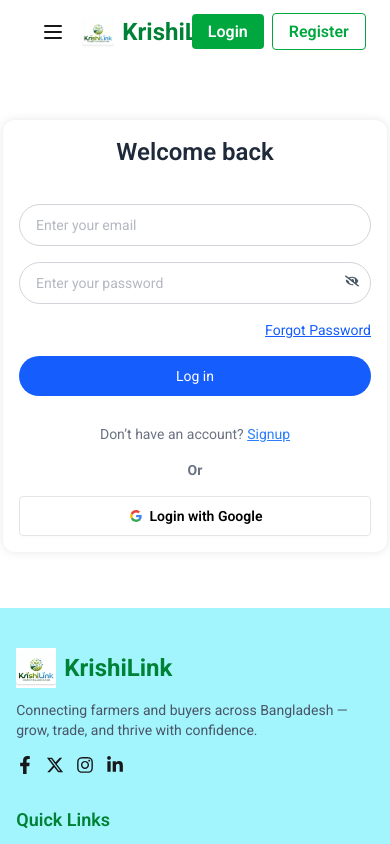
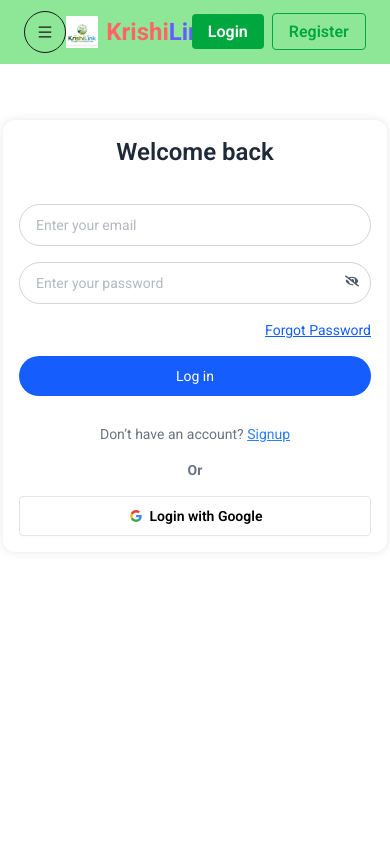
Before and after one commit to asifemran890/KrishiLink-A10-Frontend, a React (Vite) app: page /login in a window 390 px wide. Shown: the top 844 px of the page. Built offline with nearby package versions, Linux system fonts and the light colour scheme; no server answers.

Commit message:
navber update

```diff
--- a/src/layout/MainlayOut.jsx
+++ b/src/layout/MainlayOut.jsx
@@ -9,7 +9,7 @@
       <header className="sticky top-0 z-50">
         <Header />
       </header>
-      <section>
+      <section className=" min-h-[calc(100vh-68px)]">
         <Outlet></Outlet>
       </section>
       <footer className="bg-cyan-200">
--- a/src/shared/Header.jsx
+++ b/src/shared/Header.jsx
@@ -1,12 +1,12 @@
-import React, { useContext } from "react";
+import React, { useContext, useState } from "react";
 import { Link, NavLink, useNavigate } from "react-router";
 import Logo from "../assets/logo.png";
 import { AuthContext } from "../context/AuthContext";
 import { IoExitOutline, IoHome } from "react-icons/io5";
 import { CgProfile } from "react-icons/cg";
+import { AiOutlineCloseSquare, AiOutlineMenu } from "react-icons/ai";
 
 import { toast } from "react-toastify";
-
 
 const Header = () => {
   const { user, singOutUser } = useContext(AuthContext);
@@ -20,7 +20,7 @@
       })
       .catch((error) => console.log(error));
   };
-
+  const [isOpen, setIsOpen] = useState(false);
   const links = (
     <>
       <li>
@@ -28,7 +28,7 @@
           to="/"
           className={({ isActive }) =>
             `flex items-center gap-1 ${
-              isActive ? "text-green-600 font-semibold" : ""
+              isActive ? "text-fuchsia-500 font-bold" : ""
             }`
           }
         >
@@ -40,7 +40,7 @@
           to="/all-crops"
           className={({ isActive }) =>
             `flex items-center gap-1 ${
-              isActive ? "text-green-600 font-semibold" : ""
+              isActive ? "text-fuchsia-500 font-bold" : ""
             }`
           }
         >
@@ -55,7 +55,7 @@
               to="/add-crops"
               className={({ isActive }) =>
                 `flex items-center gap-1 ${
-                  isActive ? "text-green-600 font-semibold" : ""
+                  isActive ? "text-fuchsia-500 font-bold" : ""
                 }`
               }
             >
@@ -67,7 +67,7 @@
               to="/my-posts"
               className={({ isActive }) =>
                 `flex items-center gap-1 ${
-                  isActive ? "text-green-600 font-semibold" : ""
+                  isActive ? "text-fuchsia-500 font-bold" : ""
                 }`
               }
             >
@@ -79,7 +79,7 @@
               to="/my-interests"
               className={({ isActive }) =>
                 `flex items-center gap-1 ${
-                  isActive ? "text-green-600 font-semibold" : ""
+                  isActive ? "text-fuchsia-500 font-bold" : ""
                 }`
               }
             >
@@ -92,29 +92,16 @@
   );
 
   return (
-    <div className="w-11/12 mx-auto navbar bg-base-100 ">
+    <div className="bg-[#8ee797]">
+      <div className="w-11/12 mx-auto navbar  ">
         <div className="navbar-start">
           {/* Mobile Dropdown */}
           <div className="dropdown">
             <button
-            tabIndex={0}
-            role="button"
-            className="btn btn-ghost lg:hidden"
+              onClick={() => setIsOpen(!isOpen)}
+              className="p-3 border rounded-full lg:hidden sm:hidden hover:shadow-md"
             >
-            <svg
-              xmlns="http://www.w3.org/2000/svg"
-              className="h-6 w-6"
-              fill="none"
-              viewBox="0 0 24 24"
-              stroke="currentColor"
-            >
-              <path
-                strokeLinecap="round"
-                strokeLinejoin="round"
-                strokeWidth="2"
-                d="M4 6h16M4 12h16M4 18h16"
-              />
-            </svg>
+              {isOpen ? <AiOutlineCloseSquare /> : <AiOutlineMenu />}
             </button>
             <ul
               tabIndex={0}
@@ -127,7 +114,9 @@
           {/* Logo */}
           <Link to="/" className="flex items-center gap-2">
             <img src={Logo} alt="Logo" className="w-8" />
-          <span className="text-2xl font-bold text-green-700">KrishiLink</span>
+            <h1 className="text-2xl font-bold text-red-400">
+              Krishi<span className="text-indigo-500">Link</span>
+            </h1>
           </Link>
         </div>
 
@@ -148,7 +137,9 @@
                 <div className="w-10 rounded-full">
                   <img
                     alt="User Avatar"
-                  src={user?.photoURL || "https://i.ibb.co/8xM1d0B/avatar.png"}
+                    src={
+                      user?.photoURL || "https://i.ibb.co/8xM1d0B/avatar.png"
+                    }
                   />
                 </div>
               </button>
@@ -191,6 +182,7 @@
             </div>
           )}
         </div>
+      </div>{" "}
     </div>
   );
 };
```
Also changed, not shown: 1 other file (tests, documents, lock files or other folders). Lines whose indentation alone changed are shown as unchanged.
